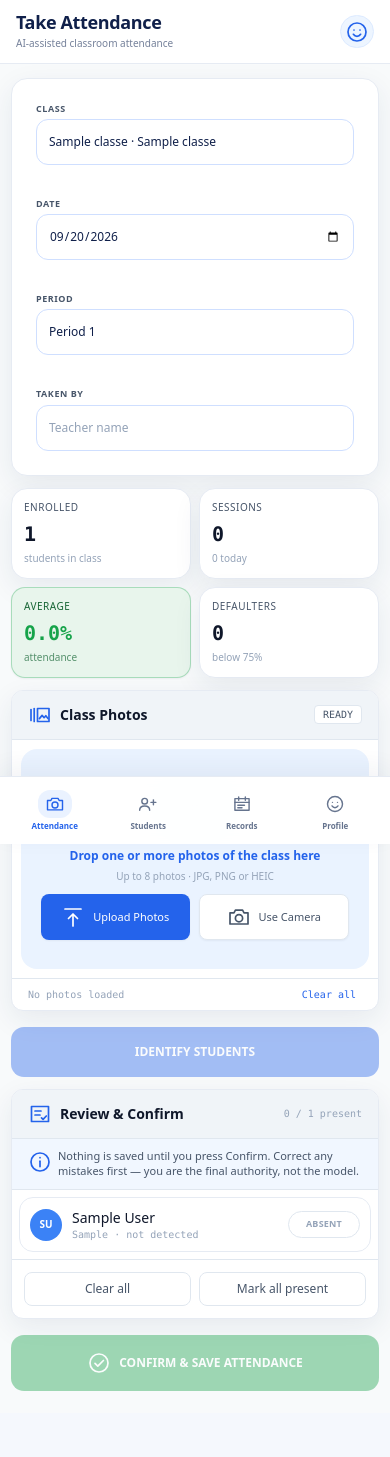
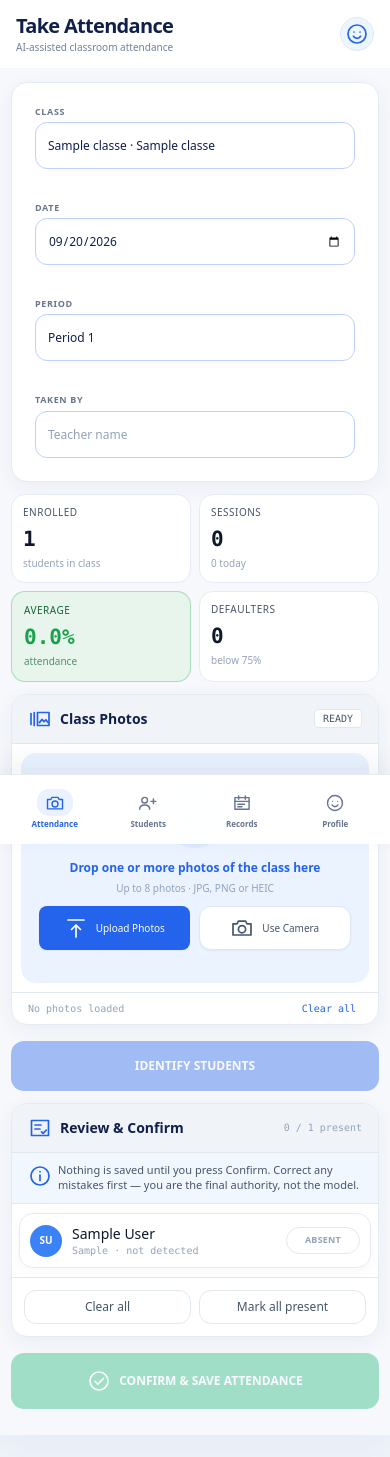
Before and after one commit to Omgupta78/minor-project, a Flask app: page / in a window 390 px wide. Shown: the top 1457 px of the page. Before the commit the page ends 1391 px from the top, so only its background shows below. Run offline with Flask 3, Linux system fonts and the light colour scheme; the visitor is signed in with stand-in values (Sample User, id 1); tables that the repository leaves empty hold one stand-in row (values such as "Sample post"); data that the repository does not hold is empty; some libraries are stand-ins or nearby versions.

Commit message:
Make the Figma mobile layout the real application shell
The first pass only activated most visual changes below a mobile breakpoint,
so a normal browser still looked like the old app. Replace that compromise
with a centered phone-first product shell at every viewport: stacked session
selectors, capture card, processing overlay, review cards, student cards,
record cards, fixed bottom navigation and mobile sheets.

Keep every existing route and attendance action intact while making the
reference design unmistakably visible on both laptops and phones.

```diff
--- a/static/mobile.css
+++ b/static/mobile.css
@@ -1,116 +1,136 @@
-/* Mobile product shell inspired by the approved Figma reference.
-   Loaded after generated app.css so it can refine the responsive experience
-   without changing any attendance behaviour. */
-:root {
-  --brand:#2463eb; --brand-strong:#1556e8; --brand-soft:#eaf2ff;
-  --ink:#10204a; --muted:#75819a; --line:#e6ebf3; --canvas:#f5f8fd;
-  --card:#fff; --mint:#dff8ee; --mint-ink:#16845a;
-  --amber:#fff1c7; --amber-ink:#b67200; --rose:#ffe1e4; --rose-ink:#d93f55;
-  --lavender:#efe8ff; --shadow:0 9px 28px rgba(31,52,91,.08);
+/* FaceID Attendance — phone-first product shell
+ * This is intentionally the primary application presentation at every
+ * viewport. The Figma reference is a mobile product, not a desktop dashboard
+ * with a few responsive rules bolted on.
+ */
+:root{
+ --brand:#2463eb;--brand-dark:#164fd4;--brand-soft:#eaf2ff;
+ --ink:#10204a;--muted:#738099;--faint:#9ba7ba;--line:#e6ebf3;
+ --canvas:#eef3fa;--card:#fff;--success:#24b879;--success-soft:#ddf8ed;
+ --warn:#f2b632;--warn-soft:#fff2ca;--danger:#ec6473;--danger-soft:#ffe3e6;
+ --purple:#8b72ef;--purple-soft:#f0ebff;--shadow:0 10px 32px rgba(35,55,96,.09)
 }
-html { background:var(--canvas); }
-body { background:var(--canvas)!important; color:var(--ink)!important; }
-button,a,input,select { -webkit-tap-highlight-color:transparent; }
-button,a { touch-action:manipulation; }
-:focus-visible { outline:3px solid rgba(36,99,235,.24); outline-offset:2px; }
-.app-topbar { background:rgba(255,255,255,.92); border-bottom:1px solid var(--line); backdrop-filter:blur(14px); }
-.app-brand-mark { width:2rem;height:2rem;border-radius:11px;background:var(--brand-soft);color:var(--brand);display:flex;align-items:center;justify-content:center; }
-.app-avatar { width:2.1rem;height:2.1rem;border-radius:999px;background:#edf5ff;color:var(--brand);display:flex;align-items:center;justify-content:center;border:1px solid #dceaff; }
-.mobile-page-title { display:none; }
-.mobile-bottom-nav { display:none; }
-.app-main { padding-bottom:2rem; }
-.surface-card { background:var(--card);border:1px solid var(--line);box-shadow:var(--shadow);border-radius:18px; }
-main .bg-white.rounded-xl { border-color:var(--line); box-shadow:var(--shadow); }
-main select, main input[type=text], main input[type=date], main input[type=email], main input[type=password], main input[type=search] { min-height:44px;border-radius:12px!important;border-color:var(--line)!important;background:#fff!important; }
-main button, main a.rounded-lg, main a.rounded-xl { border-radius:12px; }
-main .bg-primary { background:var(--brand)!important; }
-main .text-primary { color:var(--brand)!important; }
-@media (max-width:767px) {
-  body { min-width:320px; padding-bottom:76px; }
-  .desktop-nav { display:none!important; }
-  .app-topbar { height:64px!important;padding:0 16px!important;position:sticky;top:0;z-index:80; }
-  .app-topbar .app-brand-copy { display:none; }
-  .mobile-page-title { display:block;min-width:0; }
-  .mobile-page-title h1 { font-size:18px;line-height:1.2;font-weight:800;letter-spacing:-.02em;color:var(--ink); }
-  .mobile-page-title p { margin-top:2px;font-size:10px;color:var(--muted);white-space:nowrap;overflow:hidden;text-overflow:ellipsis; }
-  .app-topbar-actions>a:not(.app-avatar), .app-topbar-actions>.clock-pill, .app-user-name, .desktop-logout { display:none!important; }
-  .mobile-account-menu { display:flex!important; }
-  .app-main { padding:14px 14px 22px!important; }
-  .app-main>div, .app-main .max-w-6xl { max-width:560px!important; }
-  footer { display:none!important; }
-  .legacy-mobile-tabs, .mobile-signed-in { display:none!important; }
-  .mobile-bottom-nav { display:grid;grid-template-columns:repeat(4,1fr);position:fixed;left:0;right:0;bottom:0;z-index:90;height:68px;padding:7px max(8px,env(safe-area-inset-right)) calc(6px + env(safe-area-inset-bottom)) max(8px,env(safe-area-inset-left));background:rgba(255,255,255,.96);border-top:1px solid var(--line);box-shadow:0 -8px 24px rgba(38,53,87,.06);backdrop-filter:blur(18px); }
-  .mobile-bottom-nav a,.mobile-bottom-nav button { display:flex;flex-direction:column;align-items:center;justify-content:center;gap:2px;font-size:9px;font-weight:600;color:#66748e;border-radius:12px; }
-  .mobile-bottom-nav .nav-icon-wrap { width:34px;height:28px;display:flex;align-items:center;justify-content:center;border-radius:12px; }
-  .mobile-bottom-nav a.is-active { color:var(--brand); }
-  .mobile-bottom-nav a.is-active .nav-icon-wrap { background:var(--brand-soft); }
-  .mobile-bottom-nav .material-symbols-outlined { font-size:20px; }
-  .flash-stack { margin-bottom:12px!important; }
-  .app-main .max-w-6xl.flex.flex-col.gap-5 { gap:12px!important; }
-  .app-main .max-w-6xl>.bg-white.rounded-xl:first-child { border-radius:16px; }
-  .app-main .grid.grid-cols-2.md\:grid-cols-4 { gap:8px; }
-  .app-main .grid.grid-cols-2.md\:grid-cols-4>div { padding:12px!important;border-radius:14px!important; }
-  .app-main .grid.grid-cols-2.md\:grid-cols-4 .text-2xl { font-size:20px; }
-  .app-main .bg-white.rounded-xl.border.border-bdr.shadow-sm.p-4 { padding:12px!important;border-radius:16px!important; }
-  .app-main .bg-white.rounded-xl.border.border-bdr.shadow-sm.p-4>.grid { grid-template-columns:1fr!important;gap:9px!important; }
-  .app-main label.uppercase { font-size:9px!important;letter-spacing:.06em; }
-  #sel-class,#in-date,#in-period,#in-teacher { height:46px;font-size:12px!important;border:1.5px solid #cfdfff!important; }
-  .app-main .lg\:w-\[58\%\],.app-main .lg\:w-\[42\%\] { width:100%!important; }
-  .app-main .flex.flex-col.lg\:flex-row { gap:12px!important; }
-  #drop-zone { min-height:230px!important;margin:12px;border-radius:16px;background:#eaf3ff!important;overflow:hidden; }
-  #drop-prompt { gap:10px!important;padding:20px!important; }
-  #drop-prompt>.w-20 { width:58px!important;height:58px!important;border:0!important;border-radius:999px!important;background:#dcecff!important; }
-  #drop-prompt>.w-20 .material-symbols-outlined { font-size:28px!important; }
-  #drop-prompt p.text-txt-m { color:var(--brand)!important;font-weight:700;font-size:12px!important; }
-  #drop-prompt p.text-txt-f { font-size:10px!important; }
-  #drop-prompt>.flex { width:100%;gap:9px!important; }
-  #drop-prompt>.flex>* { flex:1;justify-content:center;padding:10px 8px!important;font-size:11px!important; }
-  #drop-prompt>p:last-child { display:none; }
-  #scan-btn,#confirm-btn { min-height:50px;border-radius:13px!important;font-size:12px;letter-spacing:0;text-transform:none;box-shadow:none!important; }
-  #scan-btn #scan-label { text-transform:none; }
-  #scan-btn .material-symbols-outlined { display:none; }
-  #thumb-strip { margin:0 12px;border-radius:12px; }
-  #scan-stats { gap:8px!important; }
-  #scan-stats>div { padding:10px 5px!important;border-radius:13px!important; }
-  #review-list { max-height:none!important; }
-  #review-list>div { border-color:var(--line)!important;margin:7px;border:1px solid var(--line);border-radius:14px;padding:10px!important;background:#fff; }
-  #review-list button { border-radius:999px!important;min-width:72px!important;padding:6px 10px!important;font-size:9px!important; }
-  .app-main h1.text-xl { font-size:19px!important;letter-spacing:-.02em; }
-  .app-main h1.text-xl+p { font-size:11px!important; }
-  .app-main>.max-w-6xl>.flex.flex-wrap.items-center.justify-between { align-items:flex-start!important; }
-  .app-main>.max-w-6xl>.flex.flex-wrap.items-center.justify-between .flex.flex-wrap.gap-2 { width:100%; }
-  .app-main>.max-w-6xl>.flex.flex-wrap.items-center.justify-between button,.app-main>.max-w-6xl>.flex.flex-wrap.items-center.justify-between a { flex:1;justify-content:center;min-height:42px; }
-  .app-main .overflow-x-auto { overflow:visible!important; }
-  .app-main table.min-w-\[640px\] { min-width:0!important;display:block;padding:6px; }
-  .app-main table.min-w-\[640px\] thead { display:none; }
-  .app-main table.min-w-\[640px\] tbody { display:flex;flex-direction:column;gap:8px; }
-  .app-main table.min-w-\[640px\] tr { display:grid;grid-template-columns:44px 1fr auto;align-items:center;border:1px solid var(--line)!important;border-radius:15px;padding:9px;background:#fff; }
-  .app-main table.min-w-\[640px\] td { padding:2px 5px!important; }
-  .app-main table.min-w-\[640px\] td:nth-child(1) { grid-row:1/3; }
-  .app-main table.min-w-\[640px\] td:nth-child(2) { grid-column:2;grid-row:2;font-size:9px; }
-  .app-main table.min-w-\[640px\] td:nth-child(3) { grid-column:2;grid-row:1;font-weight:700; }
-  .app-main table.min-w-\[640px\] td:nth-child(4),.app-main table.min-w-\[640px\] td:nth-child(5) { display:none; }
-  .app-main table.min-w-\[640px\] td:nth-child(6) { grid-column:3;grid-row:1/3; }
-  .app-main table.min-w-\[640px\] td:nth-child(7) { grid-column:4;grid-row:1/3; }
-  .app-main form.grid.grid-cols-2.md\:grid-cols-4 { grid-template-columns:1fr 1fr!important;padding:12px!important;gap:9px!important; }
-  .app-main form.grid.grid-cols-2.md\:grid-cols-4>div:first-child { grid-column:1/-1; }
-  .app-main form.grid.grid-cols-2.md\:grid-cols-4>button { grid-column:1/-1;min-height:44px; }
-  .app-main .lg\:w-1\/2 { width:100%!important; }
-  #camera-modal,#add-student-modal,#add-class-modal { align-items:flex-end!important;padding:0!important; }
-  #camera-modal>div,#add-student-modal>div,#add-class-modal>div { border-radius:22px 22px 0 0!important;border-bottom:0!important;max-height:92vh;overflow-y:auto!important; }
-}
-@media (max-width:390px) { .app-main { padding-left:11px!important;padding-right:11px!important; } #drop-zone { margin:9px;min-height:220px!important; } .mobile-bottom-nav a,.mobile-bottom-nav button { font-size:8px; } }
-.auth-page { min-height:100vh;background:linear-gradient(160deg,#f8fbff 0%,#f3f7fd 62%,#edf4ff 100%); }
-.auth-phone { width:100%;max-width:420px;margin:auto;padding:34px 22px; }
-.auth-logo { width:94px;height:94px;margin:0 auto 24px;border-radius:999px;background:#e5f0ff;display:grid;place-items:center; }
-.auth-logo-inner { width:66px;height:66px;border-radius:999px;background:var(--brand);color:#fff;display:grid;place-items:center;box-shadow:0 12px 28px rgba(36,99,235,.22); }
-.auth-title { font-size:28px;line-height:1.15;font-weight:800;text-align:center;letter-spacing:-.035em;color:var(--ink); }
-.auth-subtitle { margin-top:7px;font-size:12px;text-align:center;color:var(--muted); }
-.auth-form { margin-top:34px;display:flex;flex-direction:column;gap:16px; }
-.auth-form label { display:block;margin-bottom:6px;font-size:11px;font-weight:700;color:var(--ink); }
-.auth-form input { width:100%;height:50px;border:1px solid var(--line);border-radius:12px;padding:0 14px;background:#fff;font-size:13px;box-shadow:0 4px 14px rgba(21,45,88,.03); }
-.auth-submit { height:52px;border:0;border-radius:12px;background:var(--brand);color:#fff;font-weight:700;font-size:14px;display:flex;align-items:center;justify-content:center;gap:10px;box-shadow:0 10px 24px rgba(36,99,235,.2); }
-.auth-submit:hover { background:var(--brand-strong); }
-.auth-help { margin-top:22px;text-align:center;font-size:11px;color:var(--muted); }
-.auth-help a { color:var(--brand);font-weight:700; }
-.auth-privacy { margin-top:64px;text-align:center;font-size:9px;line-height:1.6;color:#9aa6bb; }
+*{-webkit-tap-highlight-color:transparent}
+html{background:var(--canvas)}
+body{background:var(--canvas)!important;color:var(--ink)!important;min-width:320px;padding-bottom:76px}
+button,a{touch-action:manipulation}
+:focus-visible{outline:3px solid rgba(36,99,235,.25);outline-offset:2px}
+
+/* Real app frame — visible on laptop as well as phone */
+.app-topbar,.app-main,body>footer{width:100%;max-width:430px;margin-left:auto;margin-right:auto}
+.app-topbar{height:68px!important;padding:0 16px!important;background:rgba(255,255,255,.96)!important;border-bottom:0!important;box-shadow:none!important;backdrop-filter:blur(18px);position:sticky!important;top:0;z-index:80}
+.desktop-nav{display:none!important}.app-brand-copy{display:none!important}
+.mobile-page-title{display:block!important;min-width:0}
+.mobile-page-title h1{font-size:20px;line-height:1.15;font-weight:800;letter-spacing:-.035em;color:var(--ink)}
+.mobile-page-title p{font-size:10px;margin-top:3px;color:var(--muted);white-space:nowrap;overflow:hidden;text-overflow:ellipsis}
+.app-topbar-actions>a,.app-topbar-actions>.clock-pill,.app-user-name,.desktop-logout{display:none!important}
+.mobile-account-menu{display:flex!important}
+.app-avatar{width:34px!important;height:34px!important;border-radius:999px;background:#edf5ff;color:var(--brand);border:1px solid #dbe9ff;align-items:center;justify-content:center}
+.app-main{background:#f6f8fc!important;min-height:calc(100vh - 68px);padding:14px 14px 26px!important;box-shadow:0 0 42px rgba(38,53,87,.06)}
+.app-main>div,.app-main .max-w-6xl{max-width:none!important;width:100%;margin-left:0!important;margin-right:0!important}
+body>footer{display:none!important}
+
+/* Persistent Figma bottom navigation */
+.mobile-bottom-nav{display:grid!important;grid-template-columns:repeat(4,1fr);position:fixed;z-index:100;bottom:0;left:50%;transform:translateX(-50%);width:100%;max-width:430px;height:70px;padding:7px 8px calc(7px + env(safe-area-inset-bottom));background:rgba(255,255,255,.97);border-top:1px solid var(--line);box-shadow:0 -10px 28px rgba(38,53,87,.07);backdrop-filter:blur(18px)}
+.mobile-bottom-nav a,.mobile-bottom-nav button{display:flex!important;flex-direction:column;align-items:center;justify-content:center;gap:2px;color:#66748e;font-size:9px!important;font-weight:650;border:0;background:transparent}
+.mobile-bottom-nav .nav-icon-wrap{width:36px;height:27px;display:flex;align-items:center;justify-content:center;border-radius:12px}
+.mobile-bottom-nav a.is-active{color:var(--brand)}
+.mobile-bottom-nav a.is-active .nav-icon-wrap{background:var(--brand-soft)}
+.mobile-bottom-nav .material-symbols-outlined{font-size:20px!important}
+
+/* Common surfaces */
+.app-main .max-w-6xl.flex.flex-col.gap-5{gap:12px!important}
+.app-main .bg-white.rounded-xl,.surface-card{background:var(--card)!important;border:1px solid var(--line)!important;border-radius:16px!important;box-shadow:0 5px 20px rgba(38,53,87,.055)!important}
+.app-main h1.text-xl{font-size:20px!important;letter-spacing:-.035em;color:var(--ink)}
+.app-main h1.text-xl+p{font-size:11px!important;color:var(--muted)!important}
+.app-main h2,.app-main h3{color:var(--ink)}
+.flash-stack{margin-bottom:12px!important}.flash-stack>div{border-radius:14px!important}
+
+/* Inputs from the reference: outlined, tall, easy to tap */
+.app-main label.uppercase{font-size:9px!important;letter-spacing:.07em;color:#68758d!important;margin-bottom:4px!important}
+.app-main input[type=text],.app-main input[type=date],.app-main input[type=email],.app-main input[type=password],.app-main input[type=search],.app-main select{height:47px!important;min-height:47px;border:1.5px solid #d9e4f7!important;border-radius:12px!important;background:#fff!important;color:var(--ink);font-size:12px!important;box-shadow:none!important}
+.app-main input:focus,.app-main select:focus{border-color:var(--brand)!important;box-shadow:0 0 0 3px rgba(36,99,235,.09)!important}
+.app-main button,.app-main a.rounded-lg,.app-main a.rounded-xl{border-radius:12px!important}
+.app-main .bg-primary{background:var(--brand)!important}.app-main .text-primary{color:var(--brand)!important}
+
+/* Attendance session selectors */
+.app-main .bg-white.rounded-xl.border.border-bdr.shadow-sm.p-4{padding:11px!important}
+.app-main .bg-white.rounded-xl.border.border-bdr.shadow-sm.p-4>.grid{display:grid!important;grid-template-columns:1fr!important;gap:9px!important}
+#sel-class,#in-date,#in-period,#in-teacher{border-color:#bcd1ff!important}
+
+/* Metric tiles */
+.app-main .grid.grid-cols-2.md\:grid-cols-4{grid-template-columns:repeat(2,minmax(0,1fr))!important;gap:8px!important}
+.app-main .grid.grid-cols-2.md\:grid-cols-4>div{padding:12px!important;border-radius:14px!important;box-shadow:none!important}
+.app-main .grid.grid-cols-2.md\:grid-cols-4 .text-2xl{font-size:21px!important}
+
+/* One-column product flow */
+.app-main .flex.flex-col.lg\:flex-row{flex-direction:column!important;gap:12px!important}
+.app-main .lg\:w-\[58\%\],.app-main .lg\:w-\[42\%\],.app-main .lg\:w-1\/2{width:100%!important}
+
+/* Capture card */
+#drop-zone{min-height:245px!important;margin:11px;border-radius:15px;background:#eaf3ff!important;overflow:hidden}
+#drop-prompt{gap:10px!important;padding:18px!important}
+#drop-prompt>.w-20{width:62px!important;height:62px!important;border:0!important;border-radius:999px!important;background:#dbeaff!important}
+#drop-prompt>.w-20 .material-symbols-outlined{font-size:29px!important}
+#drop-prompt p.text-txt-m{font-size:12px!important;font-weight:750;color:var(--brand)!important}
+#drop-prompt p.text-txt-f{font-size:10px!important}
+#drop-prompt>.flex{width:100%;gap:9px!important}
+#drop-prompt>.flex>*{flex:1;min-height:40px;justify-content:center;padding:9px 7px!important;font-size:10px!important}
+#drop-prompt>p:last-child{display:none}
+#thumb-strip{margin:0 11px 10px;border-radius:12px;border:1px solid var(--line)!important}
+#scan-btn,#confirm-btn{width:100%;min-height:50px;border-radius:13px!important;font-size:12px!important;letter-spacing:0;text-transform:none;box-shadow:none!important}
+#scan-btn #scan-label{text-transform:none}#scan-btn .material-symbols-outlined{display:none}
+#scan-stats{grid-template-columns:repeat(4,minmax(0,1fr))!important;gap:7px!important}
+#scan-stats>div{padding:10px 3px!important;border-radius:13px!important}
+#scan-stats .text-xl{font-size:18px!important}
+
+/* Processing becomes the dedicated screen shown in the reference */
+#proc-banner.flex{display:flex!important;position:fixed;inset:0;left:50%;transform:translateX(-50%);z-index:150;width:100%;max-width:430px;background:#f6f8fc!important;border:0!important;padding:110px 28px 90px!important;flex-direction:column;justify-content:flex-start;align-items:center;gap:17px;text-align:center}
+#proc-banner.flex::before{content:'Processing Photo';display:block;width:100%;font-size:21px;font-weight:800;letter-spacing:-.03em;color:var(--ink)}
+#proc-banner.flex::after{content:'AI is identifying students · Teacher reviews before saving';display:block;max-width:270px;padding:12px 14px;border-radius:12px;background:var(--brand-soft);font-size:10px;line-height:1.5;color:var(--brand)}
+#proc-banner.flex .spinner{width:110px!important;height:110px!important;border-width:8px!important;border-color:#dce9ff!important;border-top-color:var(--brand)!important;margin-top:26px}
+#proc-banner.flex #proc-text{font-family:inherit!important;font-size:13px!important;font-weight:700;color:var(--ink)!important}
+
+/* Review screen and attendance rows */
+#review-list{max-height:none!important;padding:2px 0}
+#review-list>div{margin:7px;border:1px solid var(--line)!important;border-radius:14px;padding:10px!important;background:#fff!important;box-shadow:0 3px 12px rgba(34,52,90,.035)}
+#review-list button{border-radius:999px!important;min-width:74px!important;padding:6px 10px!important;font-size:9px!important}
+#confirm-btn{background:var(--success)!important}
+
+/* Student page — real cards, no desktop table */
+.app-main>.max-w-6xl>.flex.flex-wrap.items-center.justify-between{align-items:flex-start!important}
+.app-main>.max-w-6xl>.flex.flex-wrap.items-center.justify-between .flex.flex-wrap.gap-2{width:100%}
+.app-main>.max-w-6xl>.flex.flex-wrap.items-center.justify-between button,.app-main>.max-w-6xl>.flex.flex-wrap.items-center.justify-between a{flex:1;min-height:42px;justify-content:center}
+.app-main .overflow-x-auto{overflow:visible!important}
+.app-main table.min-w-\[640px\]{min-width:0!important;width:100%;display:block;padding:7px;background:transparent}
+.app-main table.min-w-\[640px\] thead{display:none}
+.app-main table.min-w-\[640px\] tbody{display:flex;flex-direction:column;gap:8px}
+.app-main table.min-w-\[640px\] tr{display:grid;grid-template-columns:45px 1fr auto auto;align-items:center;border:1px solid var(--line)!important;border-radius:15px;padding:9px;background:#fff}
+.app-main table.min-w-\[640px\] td{padding:2px 5px!important}
+.app-main table.min-w-\[640px\] td:nth-child(1){grid-row:1/3}.app-main table.min-w-\[640px\] td:nth-child(2){grid-column:2;grid-row:2;font-size:9px}.app-main table.min-w-\[640px\] td:nth-child(3){grid-column:2;grid-row:1;font-weight:750}.app-main table.min-w-\[640px\] td:nth-child(4),.app-main table.min-w-\[640px\] td:nth-child(5){display:none}.app-main table.min-w-\[640px\] td:nth-child(6){grid-column:3;grid-row:1/3}.app-main table.min-w-\[640px\] td:nth-child(7){grid-column:4;grid-row:1/3}
+
+/* Records */
+.app-main form.grid.grid-cols-2.md\:grid-cols-4{grid-template-columns:1fr 1fr!important;padding:11px!important;gap:9px!important}
+.app-main form.grid.grid-cols-2.md\:grid-cols-4>div:first-child{grid-column:1/-1}.app-main form.grid.grid-cols-2.md\:grid-cols-4>button{grid-column:1/-1;min-height:44px}
+.app-main .flex.flex-col.lg\:flex-row.gap-5{gap:12px!important}
+
+/* Camera, add-student and profile become bottom sheets */
+#camera-modal,#add-student-modal,#add-class-modal{align-items:flex-end!important;padding:0!important}
+#camera-modal>div,#add-student-modal>div,#add-class-modal>div{width:100%!important;max-width:430px!important;border-radius:22px 22px 0 0!important;border-bottom:0!important;max-height:92vh;overflow-y:auto!important}
+#mobile-account-sheet{align-items:flex-end!important}
+#mobile-account-sheet>div{width:100%;max-width:430px;border-radius:24px 24px 0 0!important;padding:20px!important}
+
+/* Authentication exactly follows the light Figma screen */
+.auth-page{min-height:100vh;background:#f6f8fc!important;color:var(--ink);display:flex}
+.auth-phone{width:100%;max-width:430px;min-height:100vh;margin:auto;padding:44px 24px;background:#f6f8fc;box-shadow:0 0 42px rgba(38,53,87,.06)}
+.auth-logo{width:100px;height:100px;margin:0 auto 25px;border-radius:999px;background:#e5f0ff;display:grid;place-items:center}
+.auth-logo-inner{width:68px;height:68px;border-radius:999px;background:var(--brand);color:#fff;display:grid;place-items:center;box-shadow:0 12px 28px rgba(36,99,235,.22)}
+.auth-title{font-size:28px;line-height:1.15;font-weight:800;text-align:center;letter-spacing:-.04em;color:var(--ink)}
+.auth-subtitle{margin-top:7px;font-size:11px;text-align:center;color:var(--muted)}
+.auth-form{margin-top:36px;display:flex;flex-direction:column;gap:16px}.auth-form label{display:block;margin-bottom:6px;font-size:11px;font-weight:700;color:var(--ink)}
+.auth-form input{box-sizing:border-box;width:100%;height:50px;border:1px solid var(--line);border-radius:12px;padding:0 14px;background:#fff;font-size:13px;box-shadow:0 4px 14px rgba(21,45,88,.03)}
+.auth-submit{height:52px;border:0;border-radius:12px;background:var(--brand);color:#fff;font-weight:750;font-size:14px;display:flex;align-items:center;justify-content:center;gap:10px;box-shadow:0 10px 24px rgba(36,99,235,.2)}
+.auth-help{margin-top:22px;text-align:center;font-size:11px;color:var(--muted)}.auth-help a{color:var(--brand);font-weight:750}.auth-privacy{margin-top:64px;text-align:center;font-size:9px;line-height:1.6;color:#9aa6bb}
+
+@media(max-width:390px){.app-main{padding-left:11px!important;padding-right:11px!important}#drop-zone{margin:9px;min-height:230px!important}.mobile-bottom-nav a,.mobile-bottom-nav button{font-size:8px!important}.auth-phone{padding-left:21px;padding-right:21px}}
+@media(min-width:700px){body{background:linear-gradient(135deg,#e9eff8,#f7f9fd)!important}.app-topbar,.app-main,.auth-phone{border-left:1px solid var(--line);border-right:1px solid var(--line)}}
```
